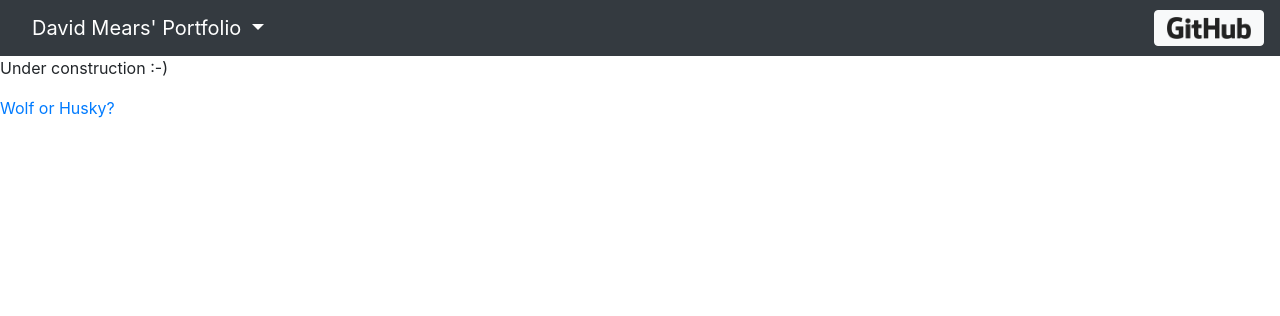
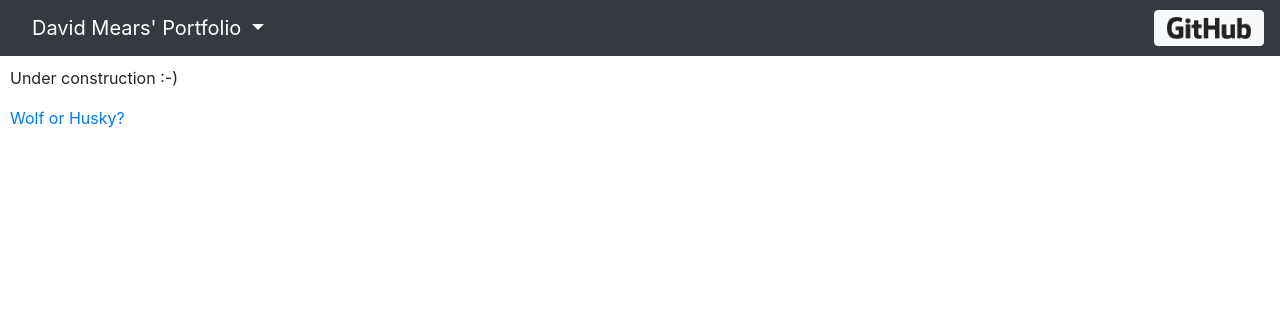
Before and after one commit to david-mears/portfolio, a Django app: page / in a window 1280 px wide. Shown: the top 316 px of the page. Run offline with Django 3.2, Linux system fonts and the light colour scheme; some libraries are stand-ins or nearby versions.

Commit message:
Site-wide styling

```diff
--- a/portfolio/templates/base.html
+++ b/portfolio/templates/base.html
@@ -20,7 +20,9 @@
 
 </nav>
 
+<div style="margin: 10px">
 {% block page_content %}{% endblock %}
+</div>
 
 <script src="https://code.jquery.com/jquery-3.3.1.slim.min.js" integrity="sha384-q8i/X+965DzO0rT7abK41JStQIAqVgRVzpbzo5smXKp4YfRvH+8abtTE1Pi6jizo" crossorigin="anonymous"></script>
 <script src="https://cdnjs.cloudflare.com/ajax/libs/popper.js/1.14.3/umd/popper.min.js" integrity="sha384-ZMP7rVo3mIykV+2+9J3UJ46jBk0WLaUAdn689aCwoqbBJiSnjAK/l8WvCWPIPm49" crossorigin="anonymous"></script>
```
